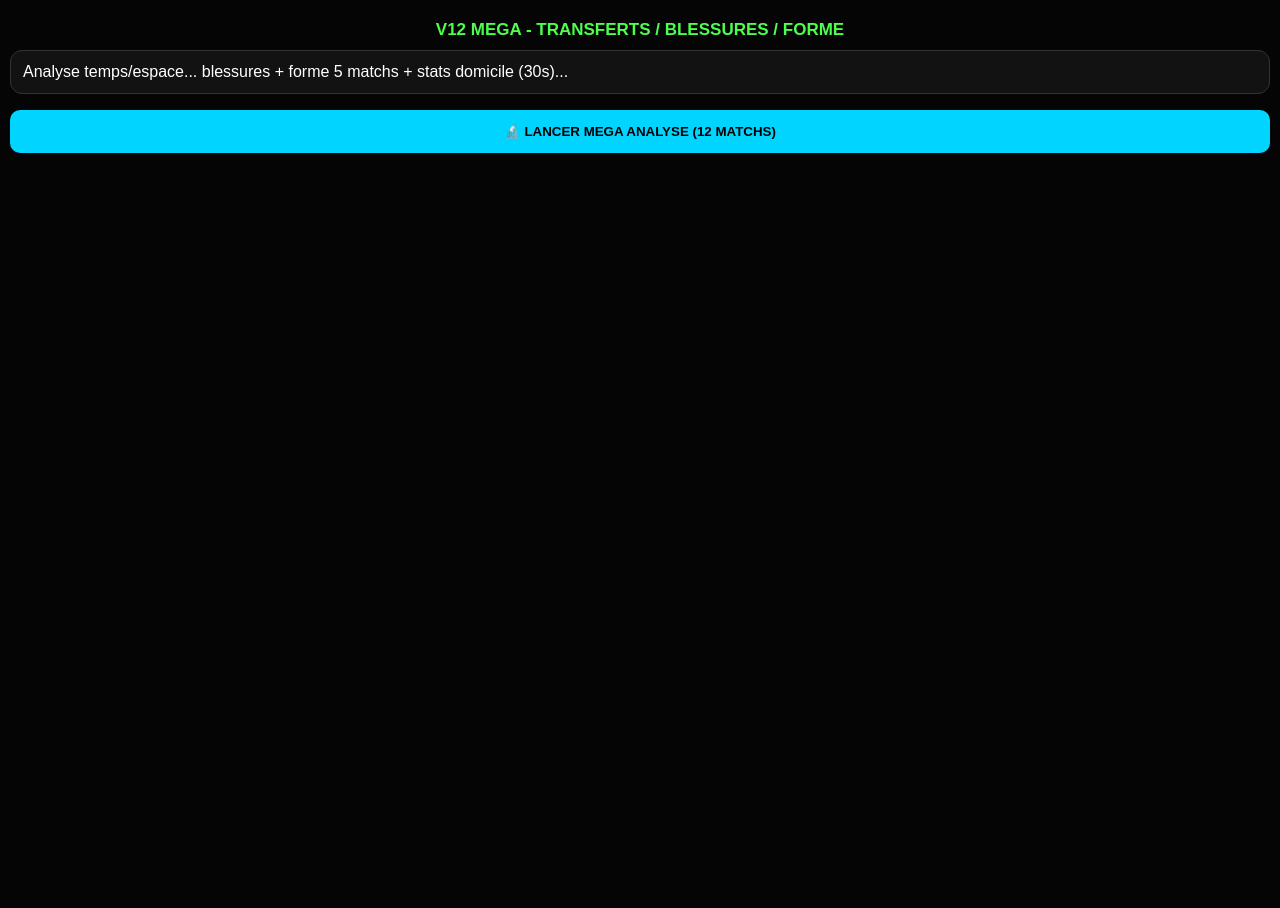
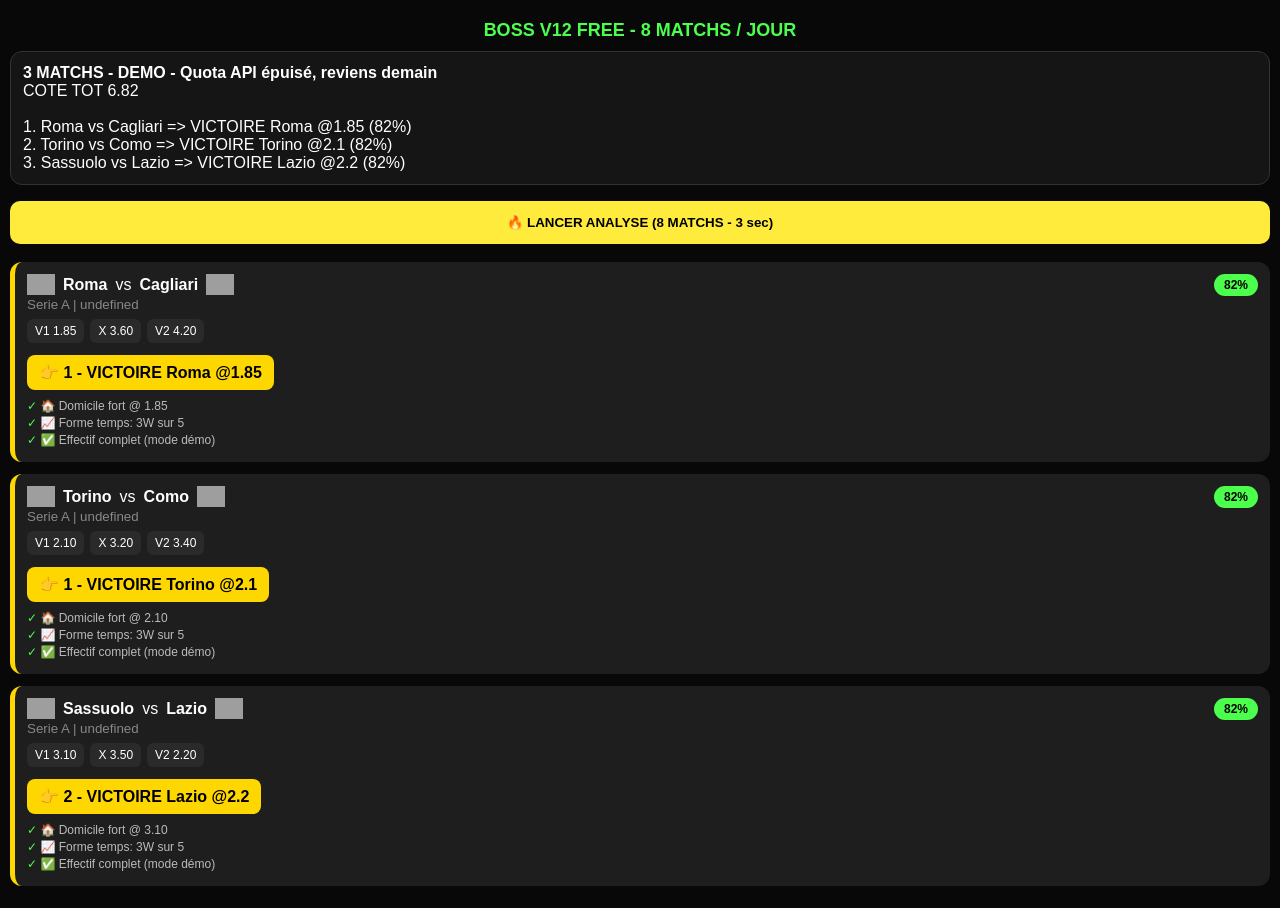
Before and after one commit to amevieza1989-droid/Bet_IA, a Flask app: page / in a window 1280 px wide. Before the commit the page ends 153 px from the top, so only its background shows below. Run offline with Flask 3, Linux system fonts and the light colour scheme; data that the repository does not hold is empty; grey boxes are pictures that could not be loaded.

Commit message:
Update index.html

```diff
--- a/templates/index.html
+++ b/templates/index.html
@@ -1,29 +1,61 @@
-<!DOCTYPE html><html><head><meta name="viewport" content="width=device-width,initial-scale=1">
-<title>V12 MEGA</title><style>
-body{background:#050505;color:#fff;font-family:Arial;margin:0;padding:10px}
-.h{color:#4cff4c;text-align:center;font-weight:900;font-size:17px;margin:10px}
-.card{background:#121212;border:1px solid #333;border-radius:12px;padding:12px;margin-bottom:10px}
-.match{background:#1c1c1c;border-left:5px solid #00d4ff;border-radius:12px;padding:12px;margin:14px 0}
-.conf{float:right;background:#00d4ff;color:#000;font-weight:900;padding:4px 10px;border-radius:20px}
-.prono{background:#ffeb3b;color:#000;font-weight:900;padding:8px 12px;border-radius:8px;display:inline-block;margin:6px 0}
-.ana{font-size:11px;color:#bbb;margin:2px 0}.inj{color:#ff4444;font-size:11px}
-.btn{width:100%;padding:14px;font-weight:900;border:none;border-radius:10px;margin:6px 0}.y{background:#00d4ff}
-</style></head><body>
-<div class="h">V12 MEGA - TRANSFERTS / BLESSURES / FORME</div>
-<div class="card" id="ticket">Scan profond 30 sec...</div>
-<button class="btn y" onclick="load()">🔬 LANCER MEGA ANALYSE (12 MATCHS)</button>
+<!DOCTYPE html>
+<html>
+<head>
+<meta name="viewport" content="width=device-width,initial-scale=1">
+<title>BOSS V12 FREE</title>
+<style>
+body{background:#080808;color:#fff;font-family:Arial;margin:0;padding:10px}
+.h{color:#4cff4c;text-align:center;font-weight:900;font-size:18px;margin:10px}
+.card{background:#151515;border:1px solid #333;border-radius:12px;padding:12px;margin-bottom:10px}
+.match{background:#1e1e1e;border-left:5px solid #ffd700;border-radius:12px;padding:12px;margin:12px 0}
+.conf{float:right;background:#4cff4c;color:#000;font-weight:900;padding:4px 10px;border-radius:20px;font-size:12px}
+.prono{background:#ffd700;color:#000;font-weight:900;padding:8px 12px;border-radius:8px;display:inline-block;margin:6px 0}
+.ana{font-size:12px;color:#bbb;margin:3px 0}
+.ana:before{content:"✓ ";color:#4cff4c}
+.odds{display:flex;gap:6px;margin:6px 0}
+.o{background:#2a2a2a;padding:5px 8px;border-radius:6px;font-size:12px}
+.btn{width:100%;padding:14px;font-weight:900;border:none;border-radius:10px;margin:6px 0}
+.y{background:#ffeb3b;color:#000}
+</style>
+</head>
+<body>
+
+<div class="h">BOSS V12 FREE - 8 MATCHS / JOUR</div>
+
+<div class="card" id="ticket">Chargement rapide...</div>
+
+<button class="btn y" onclick="load()">🔥 LANCER ANALYSE (8 MATCHS - 3 sec)</button>
+
 <div id="list"></div>
+
 <script>
 async function load(){
- document.getElementById('ticket').innerHTML='Analyse temps/espace... blessures + forme 5 matchs + stats domicile (30s)...';
- let r=await fetch('/api/combine');let d=await r.json();
- let html='';let txt=`<b>${d.count} ANALYSES MEGA</b><br>COTE TOT ${d.cote_tot.toFixed(2)}<br><br>`;
- d.matches.forEach((m,i)=>{
-  txt+=`${i+1}. ${m.home} vs ${m.away} => ${m.prono} @${m.cote} (${m.confiance}%)<br>`;
-  html+=`<div class=match><div class=conf>${m.confiance}%</div><b>${m.home}</b> vs <b>${m.away}</b> <small>${m.league}</small><br><small>Forme: ${m.home} ${m.form_h} | ${m.away} ${m.form_a}</small><div style=display:flex;gap:6px;margin:5px 0><div style=background:#222;padding:4px 8px;border-radius:5px;font-size:11px>V1 ${m.odds.V1}</div><div style=background:#222;padding:4px 8px;border-radius:5px;font-size:11px>X ${m.odds.X}</div><div style=background:#222;padding:4px 8px;border-radius:5px;font-size:11px>V2 ${m.odds.V2}</div></div><div class=prono>👉 ${m.type} - ${m.prono} @${m.cote}</div><div>${m.analyses.map(a=>`<div class=ana>${a}</div>`).join('')}</div>${m.injuries.length?`<div class=inj>🤕 Blessés: ${m.injuries.map(x=>x.player.name+' ('+x.team.name+')').join(', ')}</div>`:''}</div>`;
- });
- document.getElementById('ticket').innerHTML=txt;
- document.getElementById('list').innerHTML=html;
+ document.getElementById('ticket').innerHTML='Scan 1xBet en cours... 3 secondes...';
+ document.getElementById('list').innerHTML='';
+ try{
+  let r = await fetch('/api/combine');
+  let d = await r.json();
+  let html='';
+  let txt=`<b>${d.count} MATCHS - ${d.mode}</b><br>COTE TOT ${d.cote_tot.toFixed(2)}<br><br>`;
+  d.matches.forEach((m,i)=>{
+   txt+=`${i+1}. ${m.home} vs ${m.away} => ${m.prono} @${m.cote} (${m.confiance}%)<br>`;
+   html+=`<div class=match>
+   <div class=conf>${m.confiance}%</div>
+   <div style=display:flex;align-items:center;gap:8px><img src=${m.logo_h} width=28><b>${m.home}</b> vs <b>${m.away}</b><img src=${m.logo_a} width=28></div>
+   <small style=color:#888>${m.league} | ${m.book}</small>
+   <div class=odds><div class=o>V1 ${m.odds.V1}</div><div class=o>X ${m.odds.X}</div><div class=o>V2 ${m.odds.V2}</div></div>
+   <div class=prono>👉 ${m.type} - ${m.prono} @${m.cote}</div>
+   <div>${m.analyses.map(a=>`<div class=ana>${a}</div>`).join('')}</div>
+   </div>`;
+  });
+  document.getElementById('ticket').innerHTML=txt;
+  document.getElementById('list').innerHTML=html;
+ }catch(e){
+  document.getElementById('ticket').innerHTML='Instance gratuite qui se réveille, attends 50 sec et reclique (normal en FREE)';
+ }
 }
 load();
-</script></body></html>
+</script>
+
+</body>
+</html>
```
